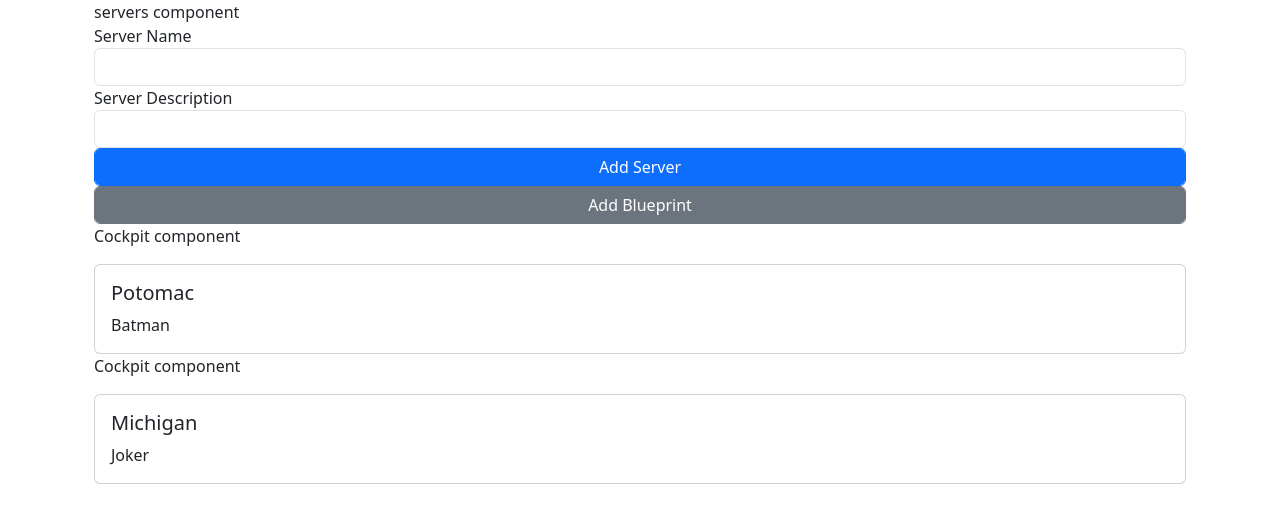
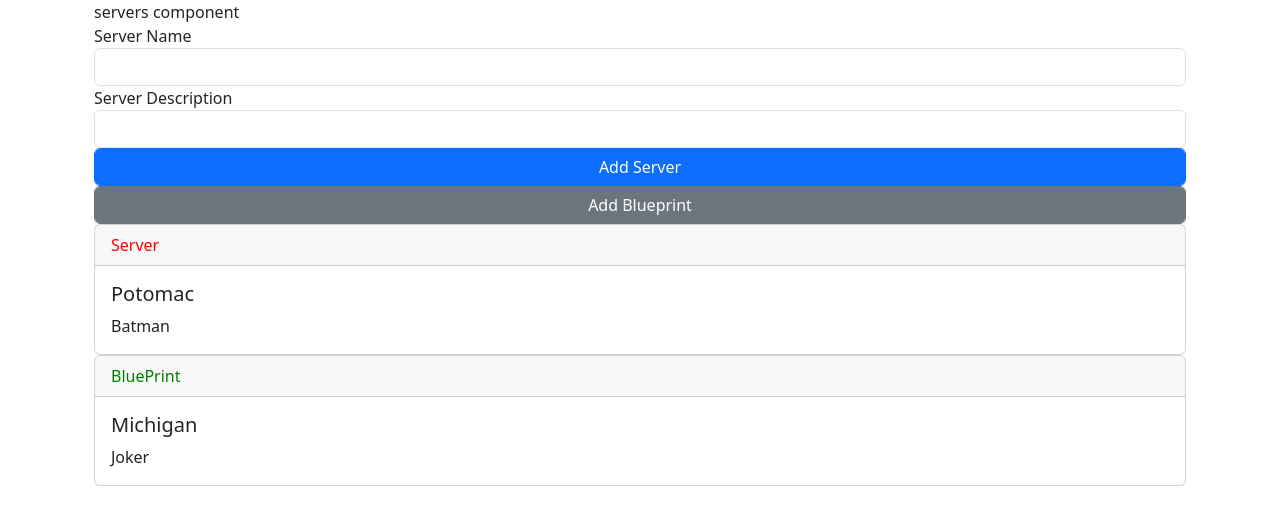
Before and after one commit to sureshushers/Angular_Data_Binding, an Angular app in the folder databinding/: page / in a window 1280 px wide. Shown: the top 524 px of the page. Built offline with nearby package versions, Linux system fonts and the light colour scheme.

Commit message:
2 files modified

```diff
--- a/databinding/src/app/servers/servers.component.html
+++ b/databinding/src/app/servers/servers.component.html
@@ -1,14 +1,26 @@
 <div class="container">
-  <p>Cockpit component</p>
-  <div class="card" >
-    <div class="card-header" *ngIf elementServer.type==="server">Server</div>
-    <div class="card-header" *ngIf elementServer.type==="blueprint">Server</div>
+  <!-- <p>Cockpit component</p> -->
+  <div class="card">
+    <div
+      class="card-header"
+      style="color:red"
+      *ngIf="element.type === 'server'"
+    >
+      Server
+    </div>
+    <div
+      class="card-header"
+      style="color:green"
+      *ngIf="element.type === 'blueprint'"
+    >
+      BluePrint
+    </div>
     <div class="card-body">
-      <h5 class="card-title">{{element.name}}</h5>
-      <p class="card-text">{{element.content}}</p>
+      <h5 class="card-title">{{ element.name }}</h5>
+      <p class="card-text">{{ element.content }}</p>
     </div>
   </div>
-<!--
+  <!--
   <div class="card" >
     <div class="card-header" *ngIf elementServer.type==="Blueprint">Blueprint</div>
     <div class="card-body">
@@ -18,10 +30,11 @@
   </div>
 </div> -->
 
-<!-- <div class="container">
+  <!-- <div class="container">
   <div class="row">
     <div class="col xs-12">
       <p>Add new servers or blueprints</p>
     </div>
   </div>
 </div> -->
+</div>
--- a/databinding/src/app/servers/servers.component.ts
+++ b/databinding/src/app/servers/servers.component.ts
@@ -7,6 +7,7 @@ import { Component, Input } from '@angular/core';
 })
 export class ServersComponent {
   //To make the below element visible in other component, make it visible using Input() decorator.
+  //Important: The INPUT() decorator is used to get the data from the parent component.
   @Input() element!: { type: string; name: string; content: string };
 
   constructor() {}
```
